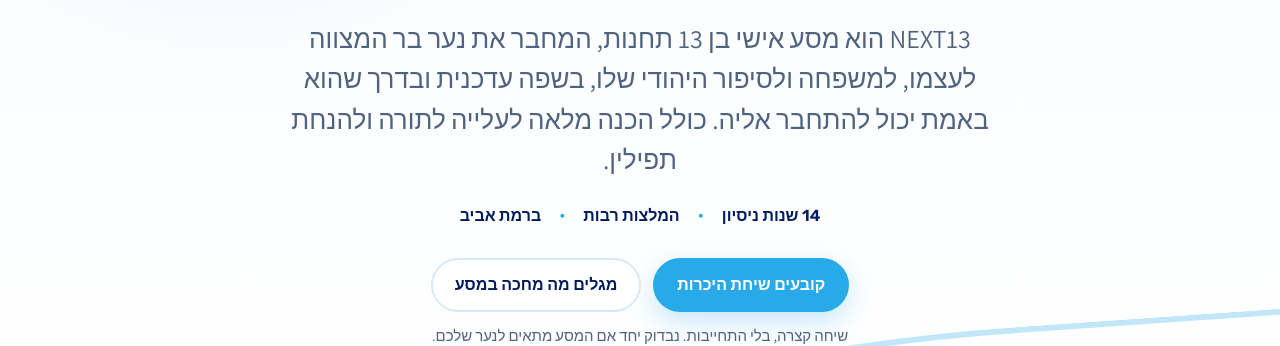
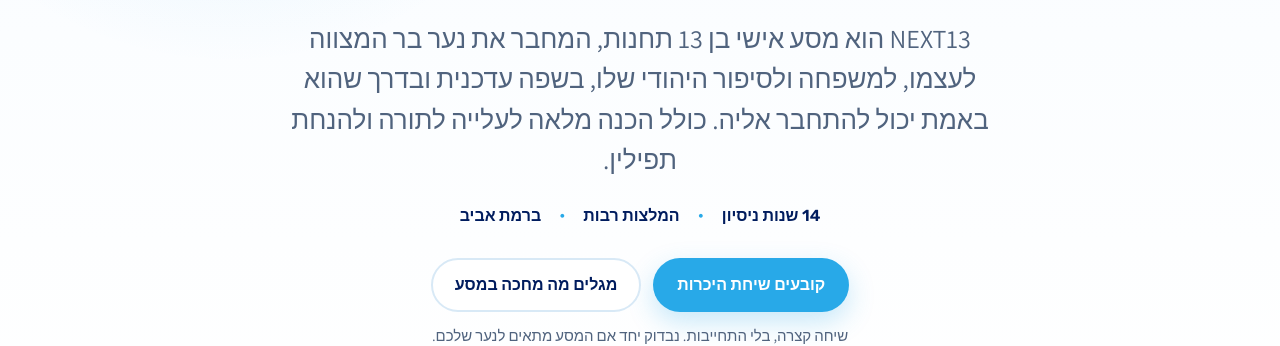
Before and after one commit to 770elik-glitch/next13, a plain HTML site: page index.html in a window 1280 px wide. Shown: the part 456-802 px from the top of the page. Drawn offline with Linux system fonts and the light colour scheme.

Commit message:
Remove decorative arc from hero
Co-Authored-By: Claude Opus 5.5 <noreply@anthropic.com>
Claude-Session: https://claude.ai/code/session_01JesEu2KzANqUqZzMneWxGV

```diff
--- a/index.html
+++ b/index.html
@@ -152,11 +152,6 @@
         radial-gradient(circle at 18% 10%,rgba(40,169,232,.15),transparent 28%),
         linear-gradient(180deg,var(--cream),var(--white));
       overflow:hidden;position:relative;
-    }
-    .hero:after{
-      content:"";position:absolute;inset:auto -15% -115px 38%;height:230px;
-      border:6px solid rgba(40,169,232,.28);border-right:0;border-bottom:0;
-      border-radius:55% 0 0 0;transform:rotate(-4deg);pointer-events:none;
     }
     .hero-grid{display:grid;grid-template-columns:1.02fr .98fr;gap:52px;align-items:center;position:relative;z-index:2}
     .eyebrow{
```
